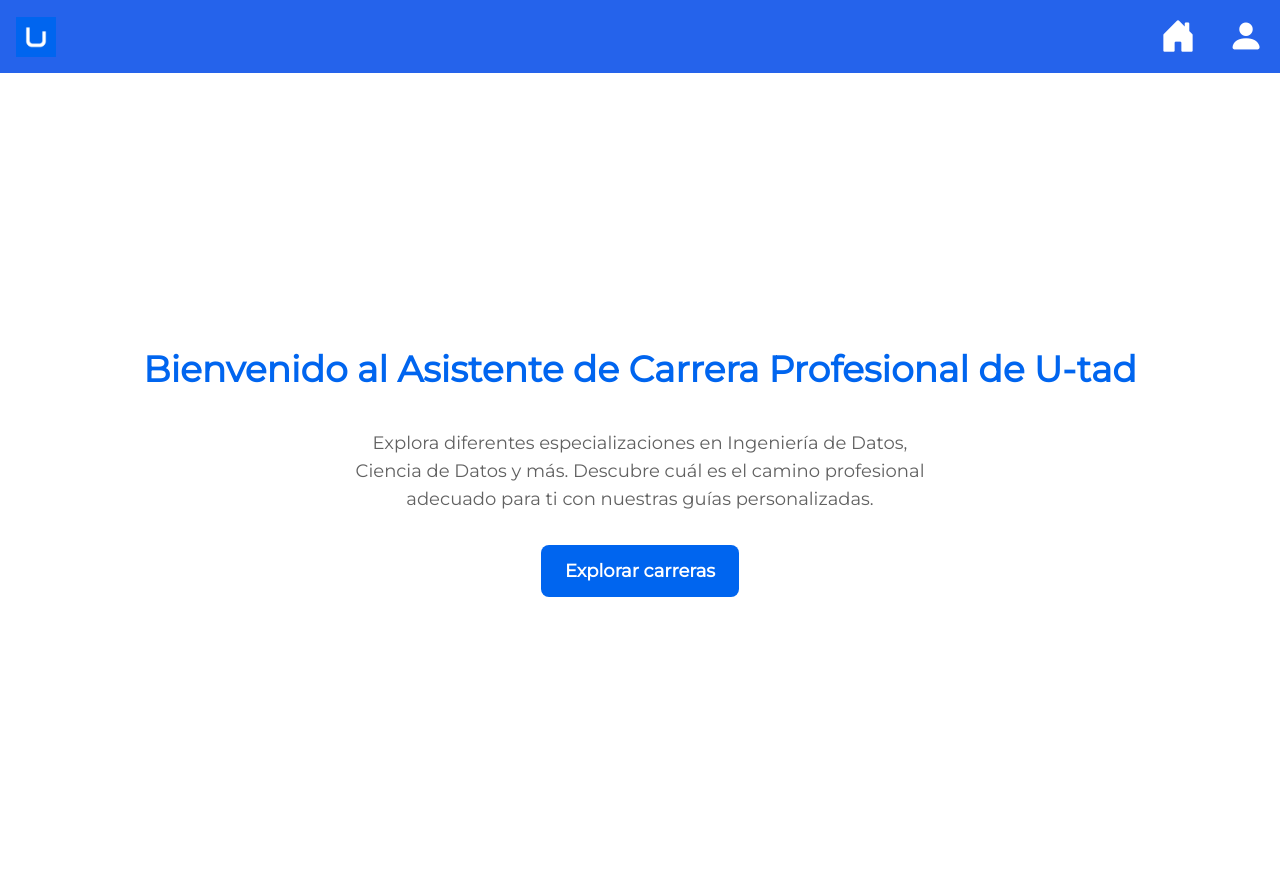
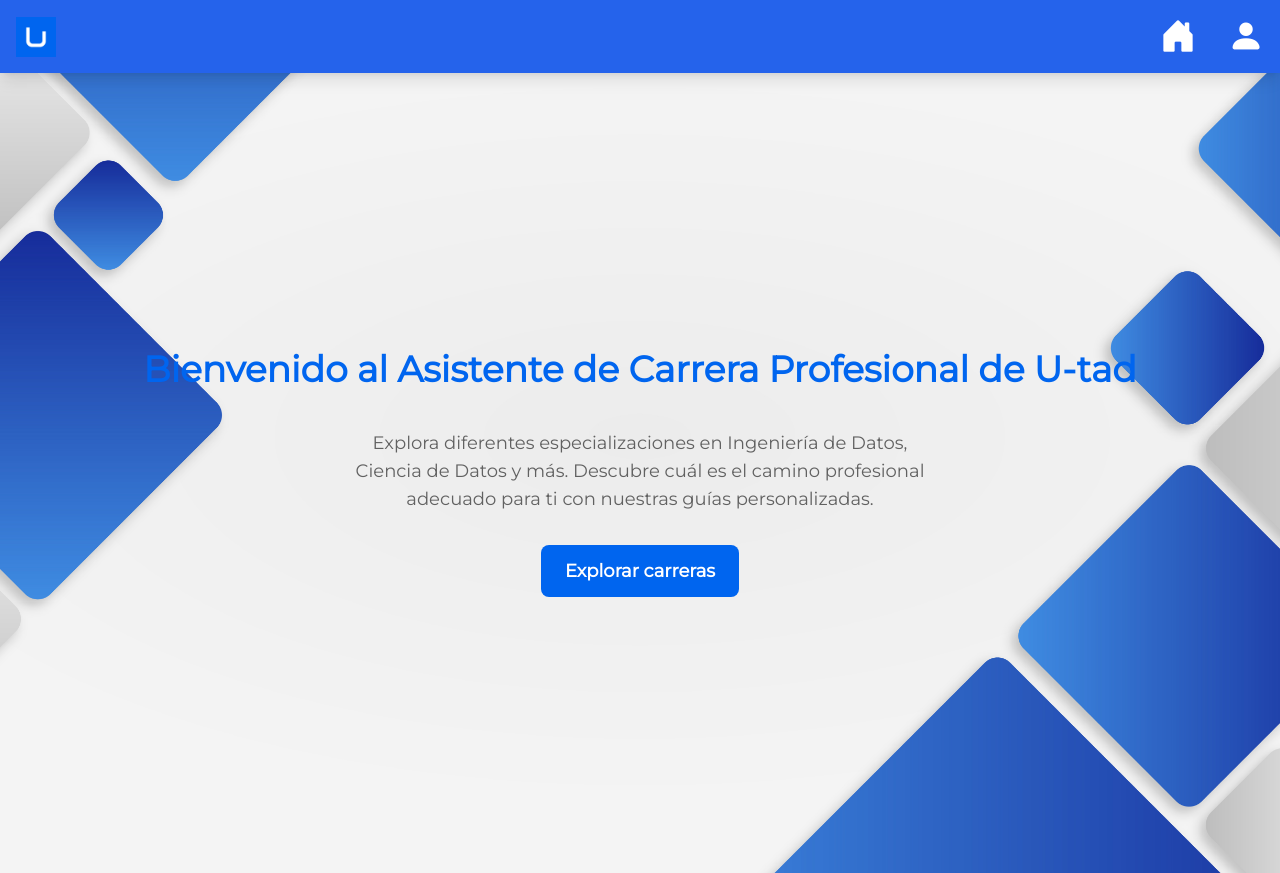
Before and after one commit to U-tad-ASISTENTE-CARRERA/Frontend, a Next.js app in the folder frontend/: page / in a window 1280 px wide. Built offline with nearby package versions, Linux system fonts and the light colour scheme.

Commit message:
fondo añadido en mis páginas

```diff
--- a/frontend/src/app/home/student/[id]/page.js
+++ b/frontend/src/app/home/student/[id]/page.js
@@ -113,7 +113,7 @@ const Home = () => {
       </div>
       <div
         className="flex items-center justify-center min-h-screen p-8"
-        style={{ backgroundColor: theme.palette.neutral.hex }}
+        style={{}}
       >
         <div className="w-full p-8 bg-white rounded-lg shadow-lg">
           <h1
--- a/frontend/src/app/page.js
+++ b/frontend/src/app/page.js
@@ -7,16 +7,15 @@ export default function Home() {
   return (
     <>
       <div
-      style={{
-        backgroundColor: theme.palette.background.hex,
-        fontFamily: "Montserrat",
-        color: theme.palette.text.hex,
-      }}
+        style={{
+          fontFamily: "Montserrat",
+          color: theme.palette.text.hex,
+        }}
         className="flex flex-col items-center justify-center min-h-screen text-center px-6"
       >
         <h1
           className="text-4xl font-bold animate-fadeIn"
-          style={{color: theme.palette.primary.hex,  }}
+          style={{ color: theme.palette.primary.hex }}
         >
           Bienvenido al Asistente de Carrera Profesional de U-tad
         </h1>
@@ -25,7 +24,9 @@ export default function Home() {
           className="text-lg mt-10 animate-fadeIn"
           style={{ maxWidth: "600px", color: theme.palette.darkGray.hex }}
         >
-          Explora diferentes especializaciones en Ingeniería de Datos, Ciencia de Datos y más. Descubre cuál es el camino profesional adecuado para ti con nuestras guías personalizadas.
+          Explora diferentes especializaciones en Ingeniería de Datos, Ciencia
+          de Datos y más. Descubre cuál es el camino profesional adecuado para
+          ti con nuestras guías personalizadas.
         </p>
 
         <button
@@ -35,8 +36,7 @@ export default function Home() {
             borderRadius: theme.buttonRadios.m,
           }}
           className="mt-8 px-6 py-3 rounded-md text-lg font-semibold transition-colors duration-300"
-
-          onClick={() => window.location.href = "/explorar"}
+          onClick={() => (window.location.href = "/explorar")}
         >
           Explorar carreras
         </button>
```
